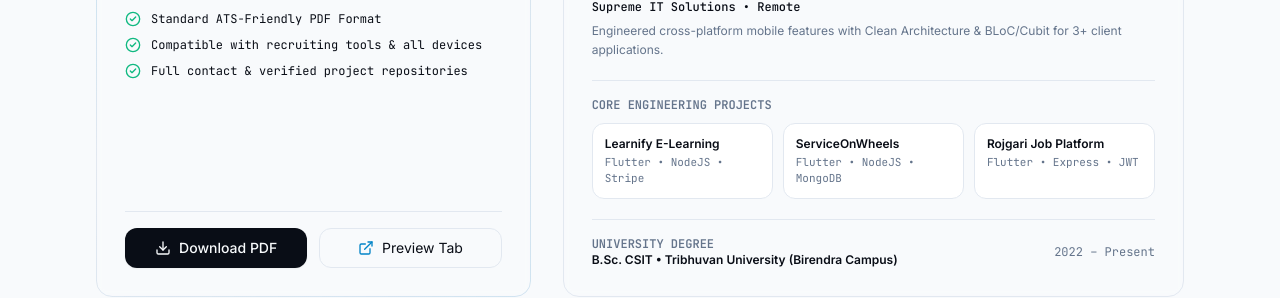
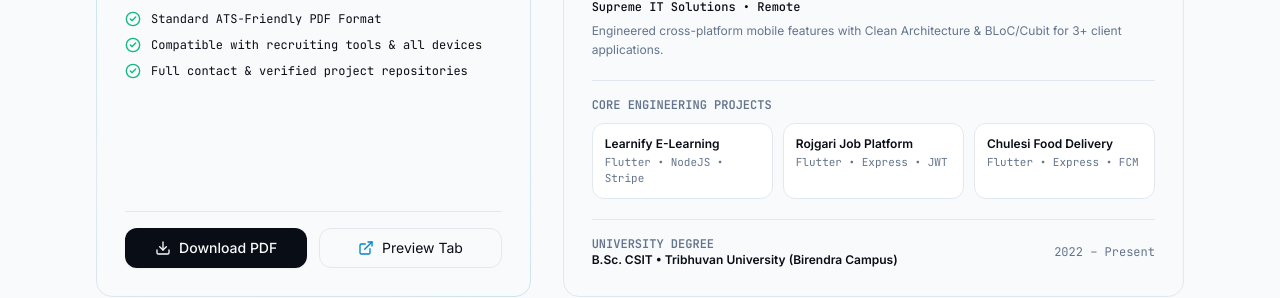
Before and after one commit to irajkumarr/irajkumarr.github.io, a Next.js app: page / in a window 1280 px wide. Shown: the part 8840-9138 px from the top of the page. Built offline with nearby package versions, Linux system fonts and the light colour scheme.

Commit message:
style: improve code formatting and readability in ResumeSection component

```diff
--- a/src/components/sections/ResumeSection.tsx
+++ b/src/components/sections/ResumeSection.tsx
@@ -1,4 +1,14 @@
-import { FileText, Download, ExternalLink, CheckCircle2, Shield, Smartphone, Server, Database, Check } from "lucide-react";
+import {
+  FileText,
+  Download,
+  ExternalLink,
+  CheckCircle2,
+  Shield,
+  Smartphone,
+  Server,
+  Database,
+  Check,
+} from "lucide-react";
 import { PORTFOLIO_DATA } from "@/data/portfolio-data";
 import { SectionContainer } from "../layout/SectionContainer";
 import { SectionHeading } from "../ui/SectionHeading";
@@ -18,7 +28,10 @@ export function ResumeSection() {
       <div className="grid grid-cols-1 lg:grid-cols-12 gap-8 items-stretch">
         {/* Quick Highlights / Download CTA Card */}
         <div className="lg:col-span-5 flex flex-col justify-between">
-          <Card glow className="bg-surface/85 border-surface-border p-6 sm:p-7 flex flex-col justify-between h-full space-y-6">
+          <Card
+            glow
+            className="bg-surface/85 border-surface-border p-6 sm:p-7 flex flex-col justify-between h-full space-y-6"
+          >
             <div className="space-y-4">
               <div className="flex items-center gap-3.5">
                 <div className="p-3 rounded-xl bg-accent/10 border border-accent/20 text-accent">
@@ -35,7 +48,10 @@ export function ResumeSection() {
               </div>
 
               <p className="text-sm text-muted-foreground leading-relaxed">
-                Contains verified documentation of professional engineering at Supreme IT Solutions, full-stack cross-platform apps (Learnify, Job Portal, Food Delivery), university academics (B.Sc. CSIT), and technical competencies.
+                Contains verified documentation of professional engineering at
+                Supreme IT Solutions, full-stack cross-platform apps (Learnify,
+                Job Portal, Food Delivery), university academics (B.Sc. CSIT),
+                and technical competencies.
               </p>
 
               <div className="space-y-2.5 pt-2">
@@ -60,7 +76,11 @@ export function ResumeSection() {
                 download="Raj_Kumar_Timalsina_Resume.pdf"
                 className="flex-1"
               >
-                <Button variant="primary" size="md" className="w-full gap-2 shadow-glow/20">
+                <Button
+                  variant="primary"
+                  size="md"
+                  className="w-full gap-2 shadow-glow/20"
+                >
                   <Download className="w-4 h-4" />
                   <span>Download PDF</span>
                 </Button>
@@ -106,9 +126,13 @@ export function ResumeSection() {
                       Aug 2026 – Present
                     </span>
                   </div>
-                  <p className="text-xs text-accent font-mono font-medium">DevanaSoft Pvt. Ltd. &bull; Gatthaghar (Onsite)</p>
+                  <p className="text-xs text-accent font-mono font-medium">
+                    DevanaSoft Pvt. Ltd. &bull; Gatthaghar (Onsite)
+                  </p>
                   <p className="text-xs text-muted-foreground leading-relaxed pt-0.5">
-                    Developing production cross-platform mobile features in Flutter with responsive state isolation and REST API integrations.
+                    Developing production cross-platform mobile features in
+                    Flutter with responsive state isolation and REST API
+                    integrations.
                   </p>
                 </div>
 
@@ -121,9 +145,12 @@ export function ResumeSection() {
                       Dec 2025 – Apr 2026
                     </span>
                   </div>
-                  <p className="text-xs text-accent/80 font-mono font-medium">Supreme IT Solutions &bull; Remote</p>
+                  <p className="text-xs text-accent/80 font-mono font-medium">
+                    Supreme IT Solutions &bull; Remote
+                  </p>
                   <p className="text-xs text-muted-foreground leading-relaxed pt-0.5">
-                    Engineered cross-platform mobile features with Clean Architecture & BLoC/Cubit for 3+ client applications.
+                    Engineered cross-platform mobile features with Clean
+                    Architecture & BLoC/Cubit for 3+ client applications.
                   </p>
                 </div>
               </div>
@@ -135,16 +162,28 @@ export function ResumeSection() {
                 </span>
                 <div className="grid grid-cols-1 sm:grid-cols-3 gap-2.5">
                   <div className="p-3 rounded-xl border border-surface-border bg-surface text-xs shadow-2xs">
-                    <p className="font-semibold text-foreground">Learnify E-Learning</p>
-                    <p className="text-[11px] text-muted-foreground font-mono mt-0.5">Flutter &bull; NodeJS &bull; Stripe</p>
+                    <p className="font-semibold text-foreground">
+                      Learnify E-Learning
+                    </p>
+                    <p className="text-[11px] text-muted-foreground font-mono mt-0.5">
+                      Flutter &bull; NodeJS &bull; Stripe
+                    </p>
                   </div>
                   <div className="p-3 rounded-xl border border-surface-border bg-surface text-xs shadow-2xs">
-                    <p className="font-semibold text-foreground">ServiceOnWheels</p>
-                    <p className="text-[11px] text-muted-foreground font-mono mt-0.5">Flutter &bull; NodeJS &bull; MongoDB</p>
+                    <p className="font-semibold text-foreground">
+                      Rojgari Job Platform
+                    </p>
+                    <p className="text-[11px] text-muted-foreground font-mono mt-0.5">
+                      Flutter &bull; Express &bull; JWT
+                    </p>
                   </div>
                   <div className="p-3 rounded-xl border border-surface-border bg-surface text-xs shadow-2xs">
-                    <p className="font-semibold text-foreground">Rojgari Job Platform</p>
-                    <p className="text-[11px] text-muted-foreground font-mono mt-0.5">Flutter &bull; Express &bull; JWT</p>
+                    <p className="font-semibold text-foreground">
+                      Chulesi Food Delivery
+                    </p>
+                    <p className="text-[11px] text-muted-foreground font-mono mt-0.5">
+                      Flutter &bull; Express &bull; FCM
+                    </p>
                   </div>
                 </div>
               </div>
```
